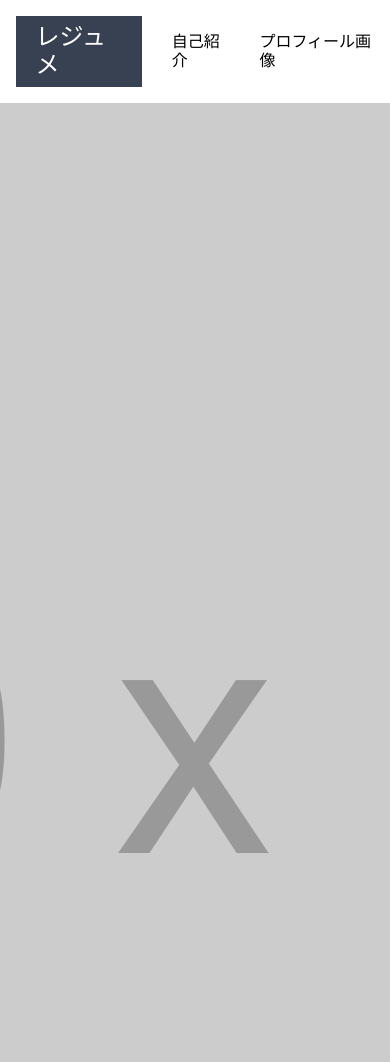
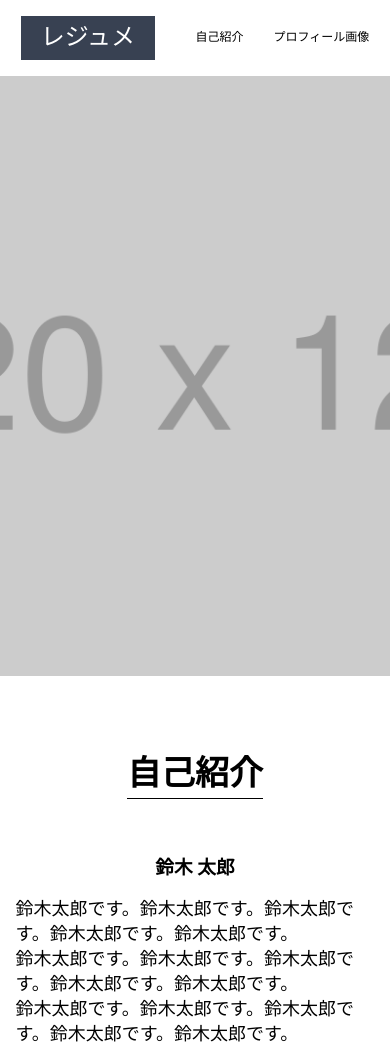
Before and after one commit to suidonx/hc_practice, a plain HTML site: page html_css_output_beginner/index.html in a window 390 px wide. Shown: the top 1062 px of the page. Drawn offline with Linux system fonts and the light colour scheme.

Commit message:
スマホ部分のメインビジュアルを修正

```diff
--- a/html_css_output_beginner/css/styles.css
+++ b/html_css_output_beginner/css/styles.css
@@ -85,8 +85,8 @@ h2 {
 
 .profile-contents {
   display: flex;
+  gap: 20px;
   justify-content: space-between;
-  gap: 20px;
   margin: 0 auto;
 }
 
@@ -112,26 +112,31 @@ footer {
     justify-content: space-around;
     padding-left: 0;
   }
-  .resume {
-    margin-right: 0;
+
+  .resume + ul {
+    font-size: 12px;
   }
 
   .main-visual {
-    height: 1280px;
+    background-size: 240%;
   }
 
   .introduce-content {
     display: grid;
     grid-template-columns: 1fr;
+    gap: 0;
   }
 
   .introduce-text h3 {
     text-align: center;
   }
 
+  .introduce-text p {
+    font-size: 18px;
+  }
+
   .introduce-content img {
     margin: 0 auto;
-    padding: 0;
   }
 
   .profile-contents {
```
